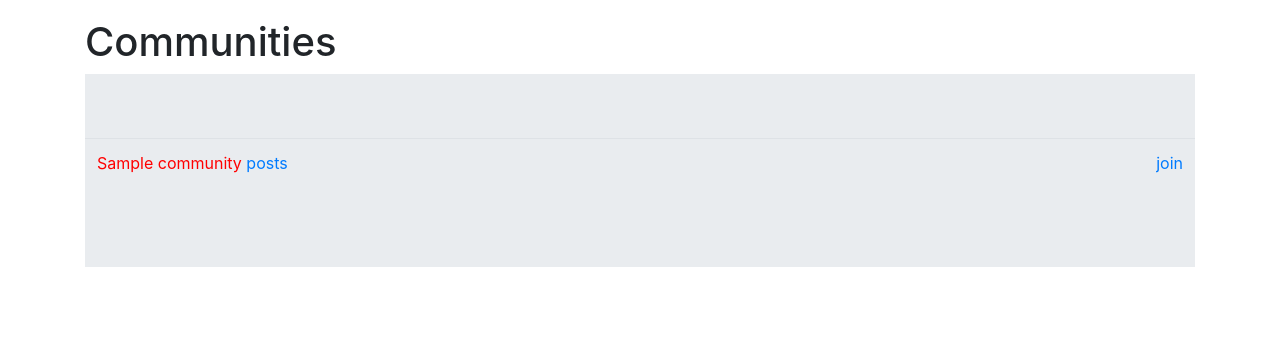
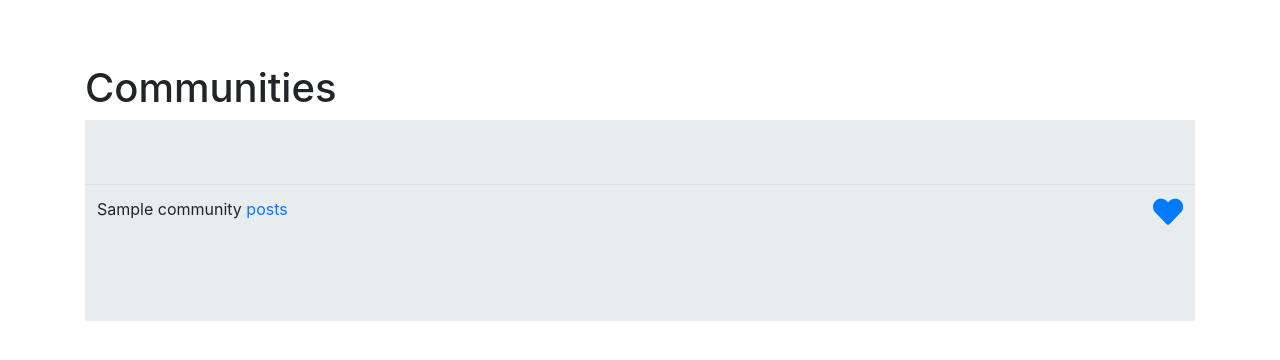
Before and after one commit to gabrielhayoun/communitymanager, a Django app: page /community in a window 1280 px wide. Shown: the part 56-416 px from the top of the page. Run offline with Django 3.2, Linux system fonts and the light colour scheme; a user stored in the database is signed in; tables that the repository leaves empty hold one stand-in row (values such as "Sample post"); some libraries are stand-ins or nearby versions.

Commit message:
ajout de coeurs pour join des communautés

```diff
--- a/projet/communitymanager/templates/communitymanager/communities.html
+++ b/projet/communitymanager/templates/communitymanager/communities.html
@@ -19,11 +19,11 @@
     <div class="jumbotron jumbotron-fluid" id="communities_jumbo">
         <table class="table">
             {% for commu in community_user %}
-            <tbody style="color: red">
+            <tbody>
             <tr>
                 <td class="left">{{ commu.name}}
                     <a href="{% url 'community' community_id=commu.id %}">posts</a></td>
-                <td class="right"><a href="{% url 'join' community_id=commu.id %}">join</a></td>
+                <td class="right"><a href="{% url 'join' community_id=commu.id %}"> <i class="fas fa-heart " style="font-size: 30px"></a></td>
             </tr>
             </tbody>
             {% endfor %}
@@ -32,7 +32,7 @@
             <tr>
                 <td class="left">{{ commu.name}}
                     <a href="{% url 'community' community_id=commu.id %}">posts</a></td>
-                <td class="right"><a href="{% url 'join' community_id=commu.id %}">join</a></td>
+                <td class="right"><a href="{% url 'join' community_id=commu.id %}"><i class="far fa-heart " style="font-size: 30px"></a></td>
             </tr>
             {% endif %}
             {% endfor %}
--- a/projet/communitymanager/templates/communitymanager/news_feed.html
+++ b/projet/communitymanager/templates/communitymanager/news_feed.html
@@ -16,7 +16,7 @@
 
 {% block content %}
 <div class="container">
-    <h1>My subscriptions</h1>
+    <h1 class="border-title">My subscriptions</h1>
     <div class="jumbotron jumbotron-fluid" id="communities_jumbo">
         <table class="table">
             <tr>
--- a/projet/static/css/style.css
+++ b/projet/static/css/style.css
@@ -20,7 +20,7 @@
             transform: translatex(-50%);
         }
 .border-title {
-    padding-top: 10px;
+    padding-top: 5%;
 }
 
 .active-nav {
@@ -31,8 +31,3 @@
     color: cornflowerblue;
     font-weight: bold;
 }
-
-.wrapper {
-    display: flex;
-    align-items: stretch;
-}
--- a/projet/templates/base.html
+++ b/projet/templates/base.html
@@ -16,6 +16,9 @@
     <!-- Latest compiled JavaScript -->
     <script src="https://maxcdn.bootstrapcdn.com/bootstrap/4.5.2/js/bootstrap.min.js"></script>
 
+    <link rel="stylesheet" href="https://use.fontawesome.com/releases/v5.7.0/css/all.css"
+          integrity="sha384-lZN37f5QGtY3VHgisS14W3ExzMWZxybE1SJSEsQp9S+oqd12jhcu+A56Ebc1zFSJ" crossorigin="anonymous">
+
     <link rel="stylesheet" href="{% static 'css/style.css' %}"/>
 
     <title>{% block title %} {% endblock %}</title>
@@ -30,7 +33,7 @@
             <span class="navbar-toggler-icon"></span>
         </button>
         <div class="collapse navbar-collapse" id="collapsibleNavbar">
-            <ul class="nav navbar-nav navbar-center">
+            <ul class="navbar-nav navbar-center">
                 {% block nav %}
                 <li class="nav-item">
                     <a class="nav-link" href="{% url 'news_feed' %}">News feed</a>
```
